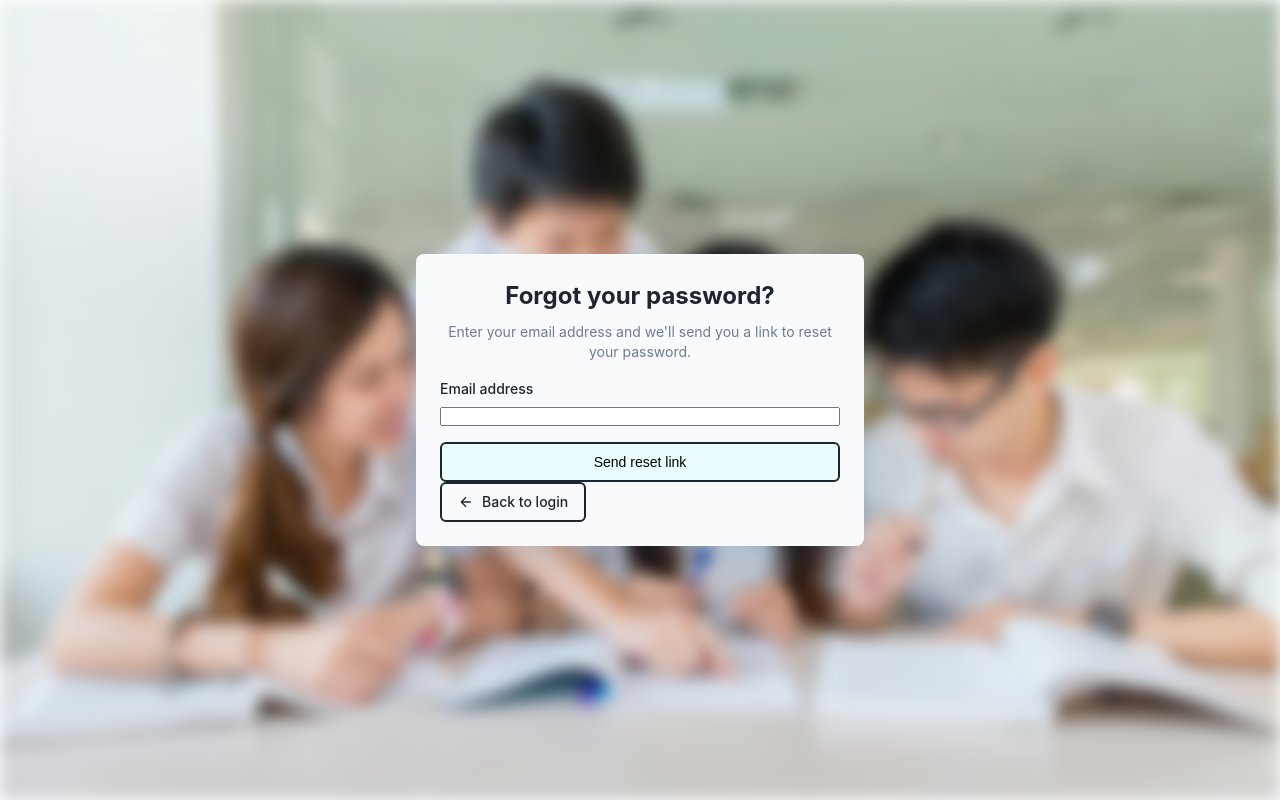
After one commit to crimuru/iskolarproject, a Django app: page /forgot/ in a window 1280 px wide. The commit adds this page. Run offline with Django 5.2, Linux system fonts and the light colour scheme.

Commit message:
setup(forgot) create forgot password page and functionality

```diff
--- a/iSKOLAR/iSKOLARapp/urls.py
+++ b/iSKOLAR/iSKOLARapp/urls.py
@@ -1,10 +1,25 @@
+from django.contrib.auth import views as auth_views
 from django.urls import path
-from . import views
+from . import views  # if you keep forgot_view or others
 
 urlpatterns = [
-    path('', views.iSKOLARapp_view, name="iSKOLARapp"),
-    path('login/', views.login_view, name='login'),
-    path('signup/', views.signup_view, name='signup'),
-    path('homepage/',views.homepage_view, name='homepage'),
-    path('profile/',views.profile_view, name='profile'),
+    path("", views.iSKOLARapp_view, name="iSKOLARapp"),
+    path("login/", views.login_view, name="login"),
+    path("signup/", views.signup_view, name="signup"),
+    path("homepage/", views.homepage_view, name="homepage"),
+    path("profile/", views.profile_view, name="profile"),
+
+    # ✅ password reset URLs
+    path("forgot/",
+         auth_views.PasswordResetView.as_view(template_name="forgot.html"),
+         name="password_reset"),
+    path("forgot/done/",
+         auth_views.PasswordResetDoneView.as_view(template_name="password_reset_done.html"),
+         name="password_reset_done"),
+    path("reset/<uidb64>/<token>/",
+         auth_views.PasswordResetConfirmView.as_view(template_name="password_reset_confirm.html"),
+         name="password_reset_confirm"),
+    path("reset/done/",
+         auth_views.PasswordResetCompleteView.as_view(template_name="password_reset_complete.html"),
+         name="password_reset_complete"),
 ]
--- a/iSKOLAR/iSKOLARapp/views.py
+++ b/iSKOLAR/iSKOLARapp/views.py
@@ -44,3 +44,5 @@ def homepage_view(request):
     return render(request, "homepage.html")
 def profile_view(request):
     return render(request, "profile.html")
+def forgot_view(request):
+    return render(request, "forgot.html")
--- /dev/null
+++ b/iSKOLAR/static/forgot.css
@@ -0,0 +1,297 @@
+/* Reset and base styles */
+* {
+  margin: 0;
+  padding: 0;
+  box-sizing: border-box;
+}
+
+:root {
+     /* Color System */
+    --background: hsl(220, 20%, 98%);
+    --forground: hsl(215, 25%, 15%);
+    --card: hsl(0, 0%, 100%);
+    --card-foreground: hsl(215, 25%, 15%);
+    --primary: hsl(210, 100%, 45%);
+    --primary-foreground: hsl(0, 0%, 100%);
+    --secondary: hsl(185, 100%, 96%);
+    --secondary-foreground: hsl(210, 100%, 40%);
+    --muted: hsl(210, 30%, 95%);
+    --muted-foreground: hsl(215, 15%, 50%);
+    --accent: hsl(45, 100%, 70%);
+    --accent-foreground: hsl(215, 25%, 15%);
+    --success: hsl(145, 60%, 50%);
+    --success-foreground: hsl(0, 0%, 100%);
+    --destructive: hsl(0, 84%, 60%);
+    --destructive-foreground: hsl(210, 40%, 98%);
+    --border: hsl(210, 25%, 90%);
+    --input: hsl(210, 25%, 90%);
+    --ring: hsl(210, 100%, 45%);
+
+    /* Design Tokens */
+    --shadow-elegant: 0 10px 40px -10px hsl(210, 100%, 45%, 0.2);
+    --shadow-glow: 0 0 30px hsl(210, 100%, 60%, 0.3);
+    --transition-smooth: all 0.3s cubic-bezier(0.4, 0, 0.2, 1);
+    --gradient-hero: linear-gradient(135deg, hsl(210, 100%, 45%), hsl(185, 100%, 60%));
+    --gradient-subtle: linear-gradient(180deg, hsl(220, 20%, 98%), hsl(185, 100%, 98%));
+
+    /* Typography */
+    --radius: 0.5rem;
+}
+
+body {
+  position: relative;
+  min-height: 100vh;
+  font-family: -apple-system, BlinkMacSystemFont, 'Segoe UI', 'Roboto', 'Oxygen', 'Ubuntu', 'Cantarell', sans-serif;
+  color: hsl(var(--foreground));
+  line-height: 1.5;
+  overflow: hidden;
+}
+
+body::before {
+  content: "";
+  position: fixed;
+  top: 0;
+  left: 0;
+  width: 100%;
+  height: 100%;
+  background: url(images/students.jpg) no-repeat center center/cover;
+  filter: blur(8px);
+  opacity: 2;/* ✅ Blur + darken */
+  z-index: -1;
+}
+
+/* Container */
+.container {
+  display: flex;
+  align-items: center;
+  justify-content: center;
+  min-height: 100vh;
+  padding: 1rem;
+}
+
+/* Card */
+.card {
+  width: 100%;
+  max-width: 28rem;
+  background: var(--background);
+  -webkit-backdrop-filter: blur(12px);
+  backdrop-filter: blur(12px);
+  border-radius: var(--radius);
+  box-shadow: var(--shadow-elegant);
+  overflow: hidden;
+}
+
+.card-header {
+  padding: 1.5rem 1.5rem 1rem;
+  text-align: center;
+}
+
+.card-title {
+  font-size: 1.5rem;
+  font-weight: 700;
+  color: var(--card-foreground);
+  margin-bottom: 0.5rem;
+}
+
+.card-description {
+  color: var(--muted-foreground);
+  font-size: 0.875rem;
+  line-height: 1.4;
+}
+
+.card-content {
+  padding: 0 1.5rem 1.5rem;
+}
+
+.icon-container {
+  width: 4rem;
+  height: 4rem;
+  background: var(--gradient-hero);
+  border-radius: 50%;
+  display: flex;
+  align-items: center;
+  justify-content: center;
+  margin: 0 auto 1rem;
+}
+
+.mail-icon {
+  width: 2rem;
+  height: 2rem;
+  color: var(--primary-foreground);
+}
+
+/* Form */
+.form {
+  display: flex;
+  flex-direction: column;
+  gap: 1rem;
+}
+
+.form-group {
+  display: flex;
+  flex-direction: column;
+  gap: 0.5rem;
+}
+
+.label {
+  font-size: 0.875rem;
+  font-weight: 500;
+  color: var(--card-foreground);
+}
+
+
+
+.input {
+  display: flex;
+  height: 2.5rem;
+  width: 100%;
+  border-radius: (var(--primary) - 2px);
+  border: 2px solid var(--card-foreground);
+  background: hsl(var(--background));
+  padding: 0.5rem 0.75rem;
+  font-size: 0.875rem;
+  color: hsl(var(--foreground));
+  transition: var(--transition-smooth);
+}
+
+.input::placeholder {
+  color: hsl(var(--muted-foreground));
+}
+
+.input:focus {
+  outline: none;
+  ring: 2px solid hsl(var(--ring));
+  ring-offset: 2px;
+  box-shadow: var(--shadow-glow);
+}
+
+.input:disabled {
+  cursor: not-allowed;
+  opacity: 0.5;
+}
+
+/* Button */
+.btn {
+  display: inline-flex;
+  align-items: center;
+  justify-content: center;
+  gap: 0.5rem;
+  white-space: nowrap;
+  border-radius: calc(var(--radius) - 2px);
+  font-size: 0.875rem;
+  font-weight: 500;
+  transition: var(--transition-smooth);
+  cursor: pointer;
+  border: 2px solid var(--card-foreground);
+  height: 2.5rem;
+  padding: 0.5rem 1rem;
+  text-decoration: none;
+}
+
+.btn:disabled {
+  pointer-events: none;
+  opacity: 0.5;
+}
+
+.btn-gradient {
+  background: var(--secondary);
+  color: hsl(var(--primary-foreground));
+}
+
+.btn-gradient:hover:not(:disabled) {
+  box-shadow: var(--shadow-glow);
+  transform: scale(1.02);
+}
+
+.btn-ghost {
+  background: transparent;
+  color: var(--card-foreground);
+}
+
+.btn-ghost:hover:not(:disabled) {
+  background: hsl(var(--card-foreground));
+  color: var(--card-foreground);
+  transform: scale(1.02);
+  box-shadow: var(--shadow-glow);
+}
+
+/* Icon */
+.icon {
+  width: 1rem;
+  height: 1rem;
+  flex-shrink: 0;
+}
+
+/* Loading spinner */
+.spinner {
+  width: 1rem;
+  height: 1rem;
+  border: 2px solid hsl(var(--primary-foreground) / 0.3);
+  border-top: 2px solid hsl(var(--primary-foreground));
+  border-radius: 50%;
+  animation: spin 1s linear infinite;
+}
+
+@keyframes spin {
+  0% { transform: rotate(0deg); }
+  100% { transform: rotate(360deg); }
+}
+
+/* Help text */
+.help-text {
+  font-size: 0.875rem;
+  color: hsl(var(--muted-foreground));
+  text-align: center;
+  margin-bottom: 1rem;
+}
+
+/* Toast */
+.toast {
+  position: fixed;
+  top: 1rem;
+  right: 1rem;
+  background: hsl(var(--card));
+  border: 1px solid hsl(var(--border));
+  border-radius: var(--radius);
+  box-shadow: var(--shadow-elegant);
+  padding: 1rem;
+  max-width: 20rem;
+  z-index: 1000;
+  transform: translateX(100%);
+  transition: transform 0.3s ease-in-out;
+}
+
+.toast.show {
+  transform: translateX(0);
+}
+
+.toast.error {
+  border-color: hsl(var(--destructive));
+  background: hsl(var(--destructive) / 0.1);
+}
+
+.toast.success {
+  border-color: hsl(var(--primary));
+  background: hsl(var(--primary) / 0.1);
+}
+
+.toast-content {
+  color: hsl(var(--card-foreground));
+  font-size: 0.875rem;
+}
+
+/* Utility classes */
+.hidden {
+  display: none;
+}
+
+/* Responsive */
+@media (max-width: 640px) {
+  .container {
+    padding: 0.5rem;
+  }
+
+  .card {
+    max-width: none;
+  }
+}
--- /dev/null
+++ b/iSKOLAR/templates/forgot.html
@@ -0,0 +1,47 @@
+{% load static %}
+<!DOCTYPE html>
+<html lang="en">
+<head>
+    <meta charset="UTF-8">
+    <meta name="viewport" content="width=device-width, initial-scale=1.0">
+    <title>Forgot Password - Reset Your Password</title>
+    <meta name="description" content="Reset your password securely. Enter your email address and we'll send you a link to reset your password.">
+    <link rel="stylesheet" href="{% static 'forgot.css' %}?v=2">
+</head>
+<body>
+    <div class="container">
+        <!-- Form State -->
+        <div id="form-card" class="card">
+            <div class="card-header">
+                <h1 class="card-title">Forgot your password?</h1>
+                <p class="card-description">
+                    Enter your email address and we'll send you a link to reset your password.
+                </p>
+            </div>
+            <div class="card-content">
+                <!-- ✅ only one form -->
+                <form method="POST" action="{% url 'password_reset' %}" class="form">
+                    {% csrf_token %}
+
+                    <div class="form-group">
+                        <label for="id_email" class="label">Email address</label>
+                        {{ form.email }}  <!-- Django’s PasswordResetForm provides this -->
+                    </div>
+
+                    <button type="submit" class="btn btn-gradient">
+                        Send reset link
+                    </button>
+                </form>
+
+                <a href="{% url 'login' %}" class="btn btn-ghost">
+                    <svg class="icon" viewBox="0 0 24 24" fill="none" stroke="currentColor" stroke-width="2">
+                        <path d="m12 19-7-7 7-7"/>
+                        <path d="M19 12H5"/>
+                    </svg>
+                    Back to login
+                </a>
+            </div>
+        </div>
+    </div>
+</body>
+</html>
--- a/iSKOLAR/templates/login.html
+++ b/iSKOLAR/templates/login.html
@@ -6,7 +6,7 @@
   <meta name="viewport" content="width=device-width, initial-scale=1.0" />
   <title>iSKOLAR Login</title>
     <link rel="icon" type="image/png" href="{% static 'images/logo.png' %}">
-  <link rel="stylesheet" href="{% static 'signup.css' %}"> <!-- Use signup.css for matching style -->
+  <link rel="stylesheet" href="{% static 'signup.css' %}?=v2"> <!-- Use signup.css for matching style -->
 </head>
 <body>
 
@@ -48,8 +48,7 @@
         <input type="password" name="password" placeholder="Enter your password" required />
 
         <div class="options">
-          <label><input type="checkbox" /> Remember me</label>
-          <a href="#">Forgot password?</a>
+          <a href="{% url 'password_reset' %}">Forgot password?</a>
         </div>
 
         <button type="submit" class="login-btn">Access Your Scholar Portal</button>
--- /dev/null
+++ b/iSKOLAR/templates/password_reset_complete.html
@@ -0,0 +1,2 @@
+<h2>Password reset complete</h2>
+<p>Your password has been set. You can now <a href="{% url 'login' %}">log in</a>.</p>
--- /dev/null
+++ b/iSKOLAR/templates/password_reset_confirm.html
@@ -0,0 +1,6 @@
+<h2>Set a new password</h2>
+<form method="post">
+    {% csrf_token %}
+    {{ form.as_p }}
+    <button type="submit">Reset password</button>
+</form>
--- /dev/null
+++ b/iSKOLAR/templates/password_reset_done.html
@@ -0,0 +1,3 @@
+<h2>Check your email</h2>
+<p>We’ve sent password reset instructions to your email address.</p>
+<a href="{% url 'login' %}">Back to login</a>
```
Also changed, not shown: iSKOLAR/iSKOLAR/settings.py (+10 -0 lines).
